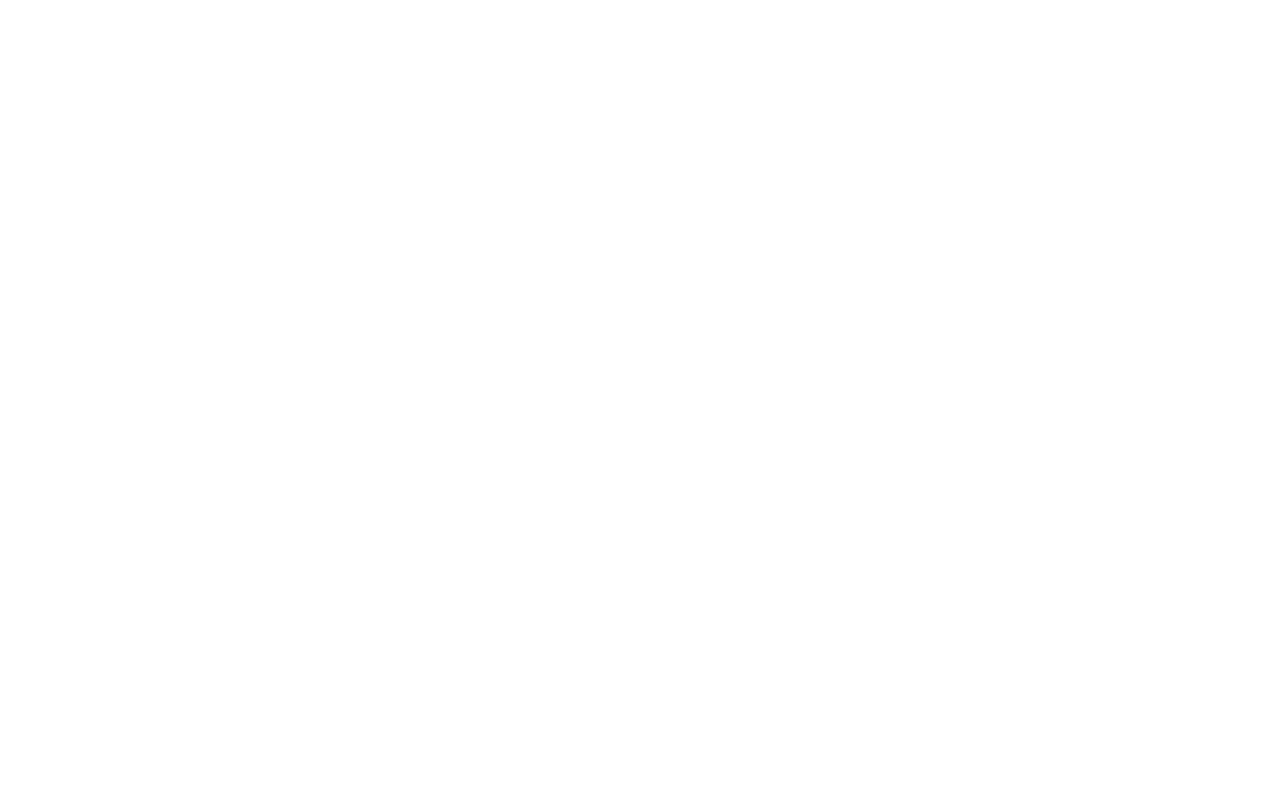
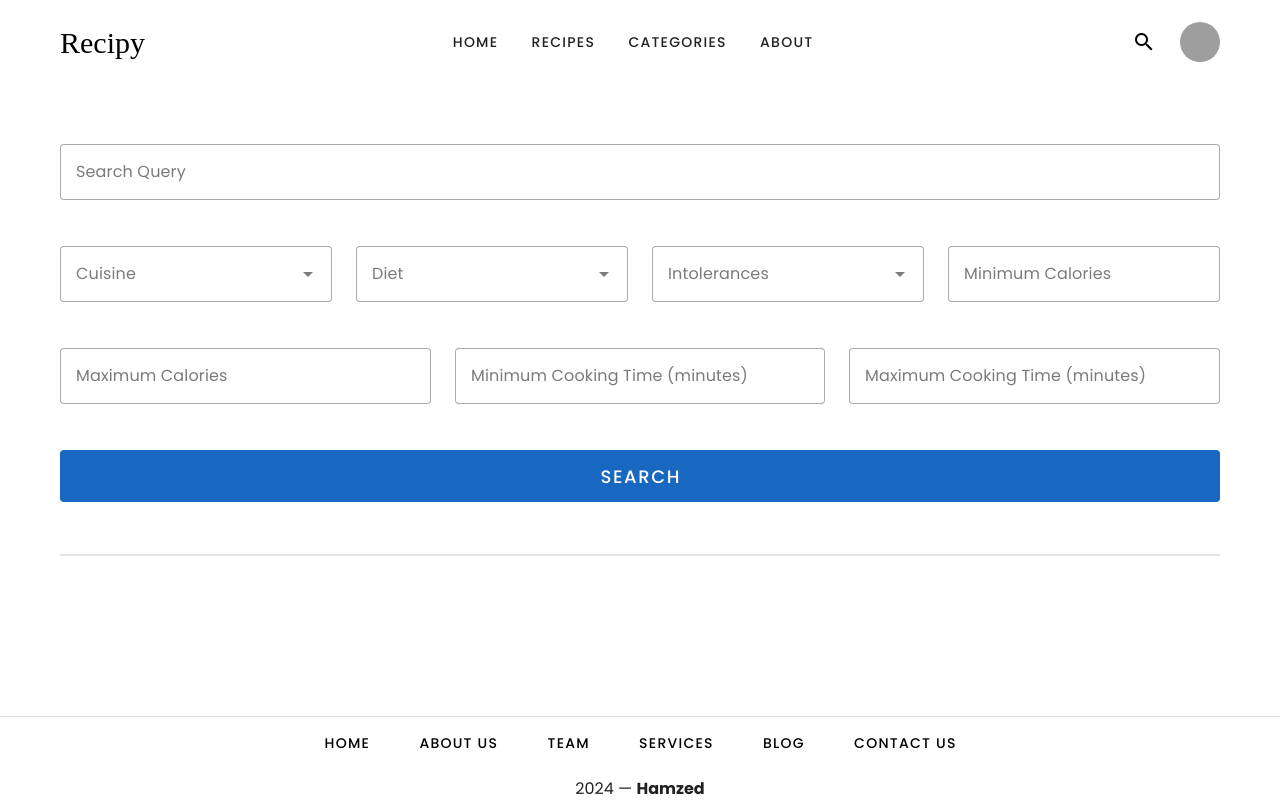
Before and after one commit to hamzahdili2001/Recipy, a Vue app in the folder frontend/: page /recipes-filter in a window 1280 px wide. Before the commit this address had no page. Built offline with nearby package versions, Linux system fonts and the light colour scheme; grey boxes are pictures that could not be loaded; a web font is replaced by a local one.

Commit message:
[add] filters components

```diff
--- a/frontend/src/App.vue
+++ b/frontend/src/App.vue
@@ -1,9 +1,13 @@
 <script setup>
+import AppNavigationBar from './components/AppNavigationBar.vue';
+import AppFooter from './components/AppFooter.vue';
 </script>
 
 <template>
   <v-app>
+    <AppNavigationBar />
     <router-view></router-view>
+    <AppFooter />
   </v-app>
 </template>
 
--- a/frontend/src/Views/HomeView.vue
+++ b/frontend/src/Views/HomeView.vue
@@ -8,11 +8,9 @@
 import AppLogin from "@/components/AppLogin.vue"
 </script>
 <template>
-    <AppNavigationBar />
-    <AppCarousel />
-    <AppPopularCategories />
-    <AppRecipeCards />
-    <AppSubscribe />
-    <AppFooter />
-    <AppLogin />
+  <AppCarousel />
+  <AppPopularCategories />
+  <AppRecipeCards />
+  <AppSubscribe />
+  <AppLogin />
 </template>
--- /dev/null
+++ b/frontend/src/components/AppFilters.vue
@@ -0,0 +1,72 @@
+<template>
+  <div class="mx-15 my-15">
+    <v-form @submit.prevent="searchRecipes">
+      <v-row>
+        <v-col cols="12" md="12">
+          <v-text-field v-model="query" label="Search Query" variant="outlined"></v-text-field>
+        </v-col>
+        <v-col cols="12" md="3">
+          <v-select v-model="cuisine" :items="cuisines" label="Cuisine" variant="outlined" multiple></v-select>
+        </v-col>
+        <v-col cols="12" md="3">
+          <v-select v-model="diet" :items="diets" label="Diet" variant="outlined" multiple></v-select>
+        </v-col>
+        <v-col cols="12" md="3">
+          <v-select v-model="intolerances" :items="intolerancesList" variant="outlined" label="Intolerances"
+            multiple></v-select>
+        </v-col>
+        <v-col cols="12" md="3">
+          <v-text-field v-model="minCalories" label="Minimum Calories" variant="outlined"></v-text-field>
+        </v-col>
+        <v-col cols="12" md="4">
+          <v-text-field v-model="maxCalories" label="Maximum Calories" variant="outlined"></v-text-field>
+        </v-col>
+        <v-col cols="12" md="4">
+          <v-text-field v-model="minCookTime" label="Minimum Cooking Time (minutes)" variant="outlined"></v-text-field>
+        </v-col>
+        <v-col cols="12" md="4">
+          <v-text-field v-model="maxCookTime" label="Maximum Cooking Time (minutes)" variant="outlined"></v-text-field>
+        </v-col>
+        <v-col cols="12">
+          <v-btn type="submit" size="x-large" block variant="flat" color="primary" class="text-white">Search</v-btn>
+        </v-col>
+      </v-row>
+      <v-divider :thickness="2" class="my-13"></v-divider>
+    </v-form>
+  </div>
+
+</template>
+
+<script>
+export default {
+  data() {
+    return {
+      query: '',
+      cuisine: [],
+      diet: [],
+      intolerances: [],
+      minCalories: null,
+      maxCalories: null,
+      minCookTime: null,
+      maxCookTime: null,
+      cuisines: [ 'African', 'American', 'British', 'Cajun', 'Caribbean', 'Chinese', 'Eastern European', 'European', 'French', 'German', 'Greek', 'Indian', 'Irish', 'Italian', 'Japanese', 'Jewish', 'Korean', 'Latin American', 'Mediterranean', 'Mexican', 'Middle Eastern', 'Nordic', 'Southern', 'Spanish', 'Thai', 'Vietnamese' ],
+      diets: [ 'Gluten Free', 'Ketogenic', 'Vegetarian', 'Lacto-Vegetarian', 'Ovo-Vegetarian', 'Vegan', 'Pescetarian', 'Paleo', 'Primal', 'Whole30' ],
+      intolerancesList: [ 'Dairy', 'Egg', 'Gluten', 'Grain', 'Peanut', 'Seafood', 'Sesame', 'Shellfish', 'Soy', 'Sulfite', 'Tree Nut', 'Wheat' ]
+    };
+  },
+  methods: {
+    searchRecipes() {
+      console.log('Search Query:', this.query);
+      console.log('Cuisine:', this.cuisine);
+      console.log('Diet:', this.diet);
+      console.log('Intolerances:', this.intolerances);
+      console.log('Minimum Calories:', this.minCalories);
+      console.log('Maximum Calories:', this.maxCalories);
+      console.log('Minimum Cooking Time:', this.minCookTime);
+      console.log('Maximum Cooking Time:', this.maxCookTime);
+    }
+  }
+};
+</script>
+
+<style scoped></style>
--- a/frontend/src/components/AppRecipeCardDetails.vue
+++ b/frontend/src/components/AppRecipeCardDetails.vue
@@ -1,5 +1,4 @@
 <template>
-  <AppNavigationBar />
   <div>
     <v-card width="70%" class="mx-15 my-15">
       <v-img class="text-white" height="400" :src="recipesStore.recipe.image" cover>
--- a/frontend/src/router/index.js
+++ b/frontend/src/router/index.js
@@ -5,6 +5,7 @@
 import UserProfileEdit from "@/components/UserProfileEdit.vue";
 import { createWebHistory, createRouter } from "vue-router";
 import AppRecipeCardDetails from "@/components/AppRecipeCardDetails.vue";
+import AppFilters from "@/components/AppFilters.vue";
 
 const router = createRouter({
 	history: createWebHistory(),
@@ -40,6 +41,11 @@
 			path: "/details/:id",
 			name: "recipe-details",
 			component: AppRecipeCardDetails
+		},
+		{
+			path: "/recipes-filter",
+			name: "recipes-filter",
+			component: AppFilters
 		}
 	]
 });
```
Also changed, not shown: frontend/src/Views/FiltersView.vue (added, +7 -0 lines), frontend/src/Views/DetailsView.vue (added).
